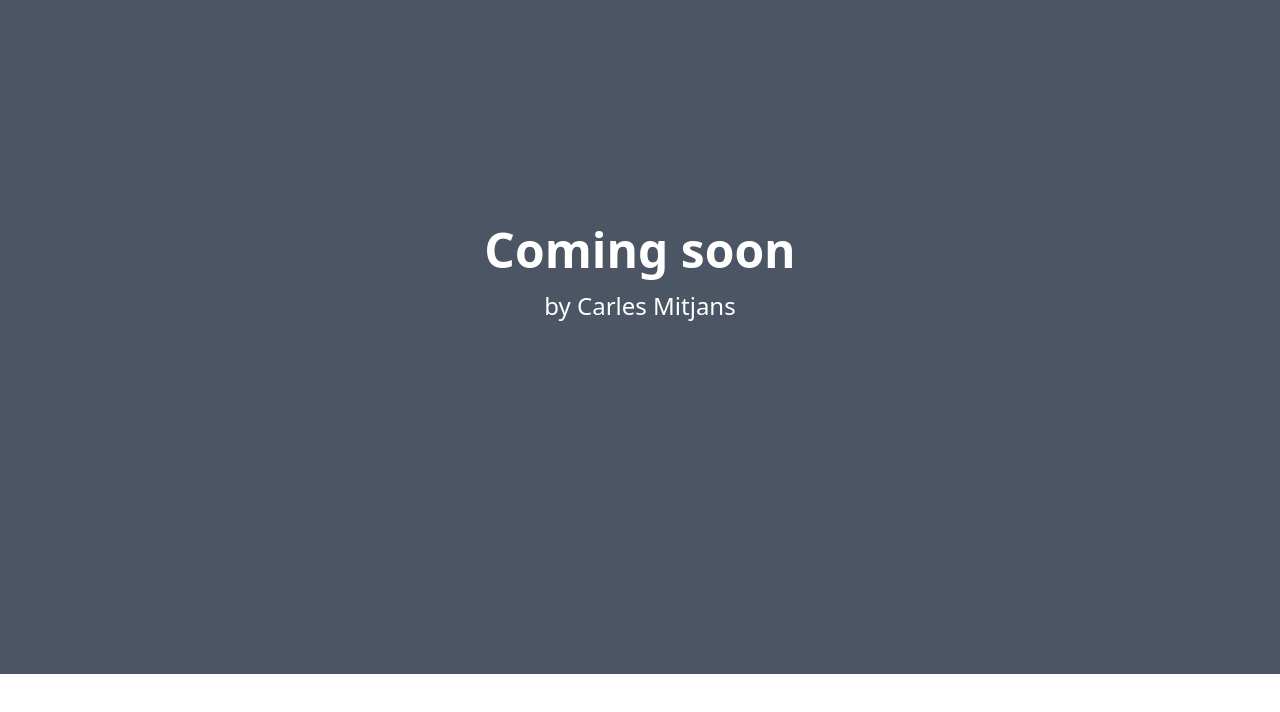
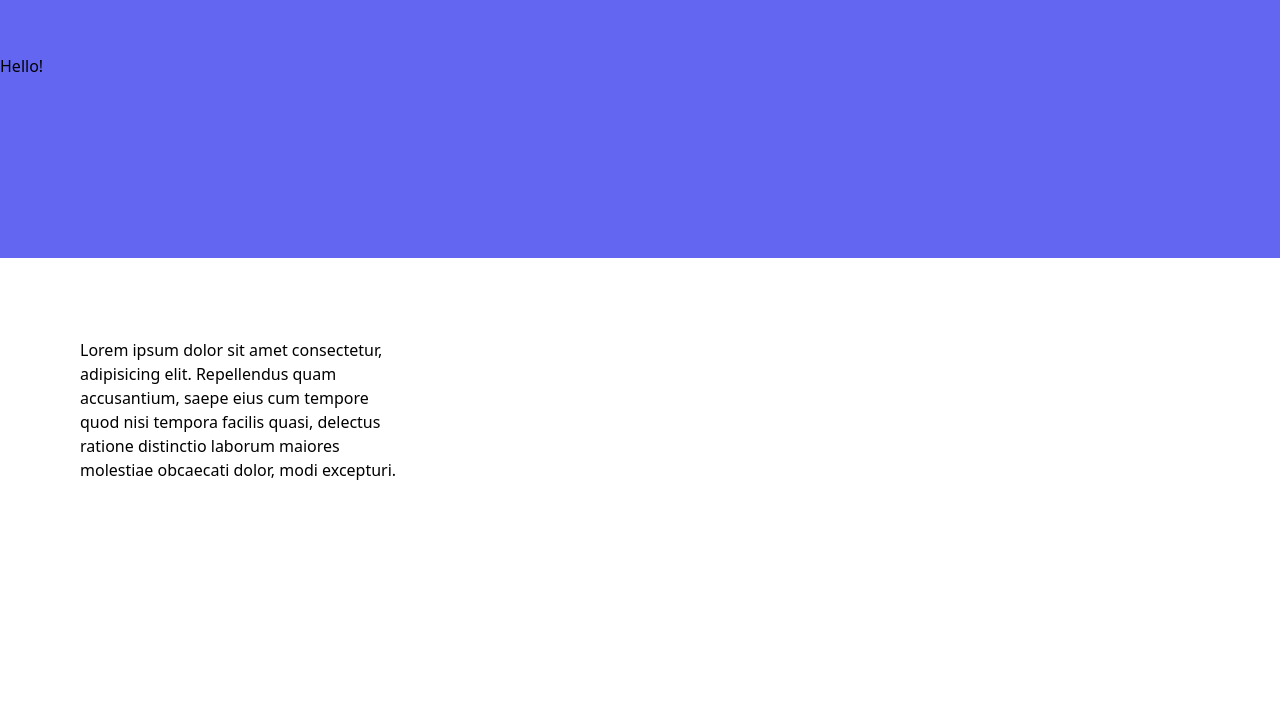
Before and after one commit to mitjans/vue-kinesis, a Vue app: page / in a window 1280 px wide. Shown: the part 126-838 px from the top of the page. Before the commit the page ends 800 px from the top, so only its background shows below. Built offline with nearby package versions, Linux system fonts and the light colour scheme; a web font is replaced by a local one.

Commit message:
feat: Add navbar with animations

```diff
--- a/src/App.vue
+++ b/src/App.vue
@@ -1,15 +1,33 @@
 <template>
   <div id="container">
-    <UnderConstruction />
+    <NavBar />
+    <div
+      id="content"
+      :class="{
+        scrolling: !fullScreen && scrolling
+      }"
+    >
+      Lorem ipsum dolor sit amet consectetur, adipisicing elit. Repellendus quam accusantium, saepe eius cum tempore quod nisi tempora facilis quasi, delectus ratione distinctio laborum maiores molestiae obcaecati dolor, modi excepturi.
+    </div>
   </div>
 </template>
 
 <script lang="ts">
-import UnderConstruction from '@components/under_construction.vue';
+import { ref } from 'vue';
+import NavBar from '@components/navbar/navbar.vue';
 
 export default {
   components: {
-    UnderConstruction,
+    NavBar,
+  },
+  setup() {
+    const scrolling = ref(false);
+    document.addEventListener('scroll', () => {
+      scrolling.value = window.scrollY > 0;
+    });
+    return {
+      scrolling,
+    };
   },
 };
 </script>
@@ -19,9 +37,12 @@ export default {
   @apply h-screen w-screen;
 }
 
-#under-construction {
-  @apply text-5xl;
-  @apply font-extrabold;
-  @apply p-5;
+#content {
+  @apply transition-all duration-500 w-80 pt-96 m-20;
+  height: 1200px;
+}
+
+#content.scrolling {
+  @apply pt-14;
 }
 </style>
--- /dev/null
+++ b/src/components/navbar/default_content.vue
@@ -0,0 +1,15 @@
+<template>
+  <div id="topbar-content">
+    Hello!
+  </div>
+</template>
+
+<script>
+export default {
+
+};
+</script>
+
+<style>
+
+</style>
--- /dev/null
+++ b/src/components/navbar/navbar.vue
@@ -0,0 +1,91 @@
+<template>
+  <div
+    id="topbar-container"
+    :class="{
+      'full-screen': fullScreen,
+      scrolling: !fullScreen && scrolling
+    }"
+  >
+    <TransitionRoot
+      id="topbar-welcome"
+      :show="fullScreen"
+      appear
+      enter="transition-opacity duration-1000"
+      enter-from="opacity-0"
+      leave="transition-opacity duration-1000"
+      leave-to="opacity-0"
+    >
+      <h1>Hello</h1>
+      <h1>Stranger</h1>
+    </TransitionRoot>
+
+    <div
+      v-if="!fullScreen && !scrolling"
+      id="topbar-content"
+    >
+      <DefaultContent />
+    </div>
+
+    <div
+      v-if="!fullScreen && scrolling"
+      id="topbar-content"
+    >
+      <ScrollingContent />
+    </div>
+  </div>
+</template>
+
+<script>
+import { ref } from 'vue';
+import { TransitionRoot } from '@headlessui/vue';
+import DefaultContent from '@components/navbar/default_content.vue';
+import ScrollingContent from '@components/navbar/scrolling_content.vue';
+
+export default {
+  components: {
+    TransitionRoot,
+    DefaultContent,
+    ScrollingContent,
+  },
+  setup() {
+    const fullScreen = ref(true);
+
+    setTimeout(() => {
+      fullScreen.value = false;
+    }, 2000);
+
+    const scrolling = ref(false);
+    document.addEventListener('scroll', () => {
+      scrolling.value = window.scrollY > 0;
+    });
+
+    return {
+      fullScreen,
+      scrolling,
+    };
+  },
+
+};
+</script>
+
+<style>
+#topbar-container {
+  @apply transition-all duration-500 top-0 fixed ease-in-out h-96 w-full bg-indigo-500 flex flex-col justify-center;
+}
+
+#topbar-container.scrolling {
+  @apply h-14 bg-opacity-80 backdrop-filter backdrop-blur-md;
+}
+
+#topbar-container.full-screen {
+  @apply h-full;
+}
+
+#topbar-welcome {
+  @apply absolute transition-all duration-1000 flex flex-col w-full space-y-4;
+}
+
+#topbar-welcome h1 {
+  @apply text-5xl font-bold text-white text-center;
+}
+</style>
--- /dev/null
+++ b/src/components/navbar/scrolling_content.vue
@@ -0,0 +1,15 @@
+<template>
+  <div>
+    Scrolling content
+  </div>
+</template>
+
+<script>
+export default {
+
+};
+</script>
+
+<style>
+
+</style>
```
